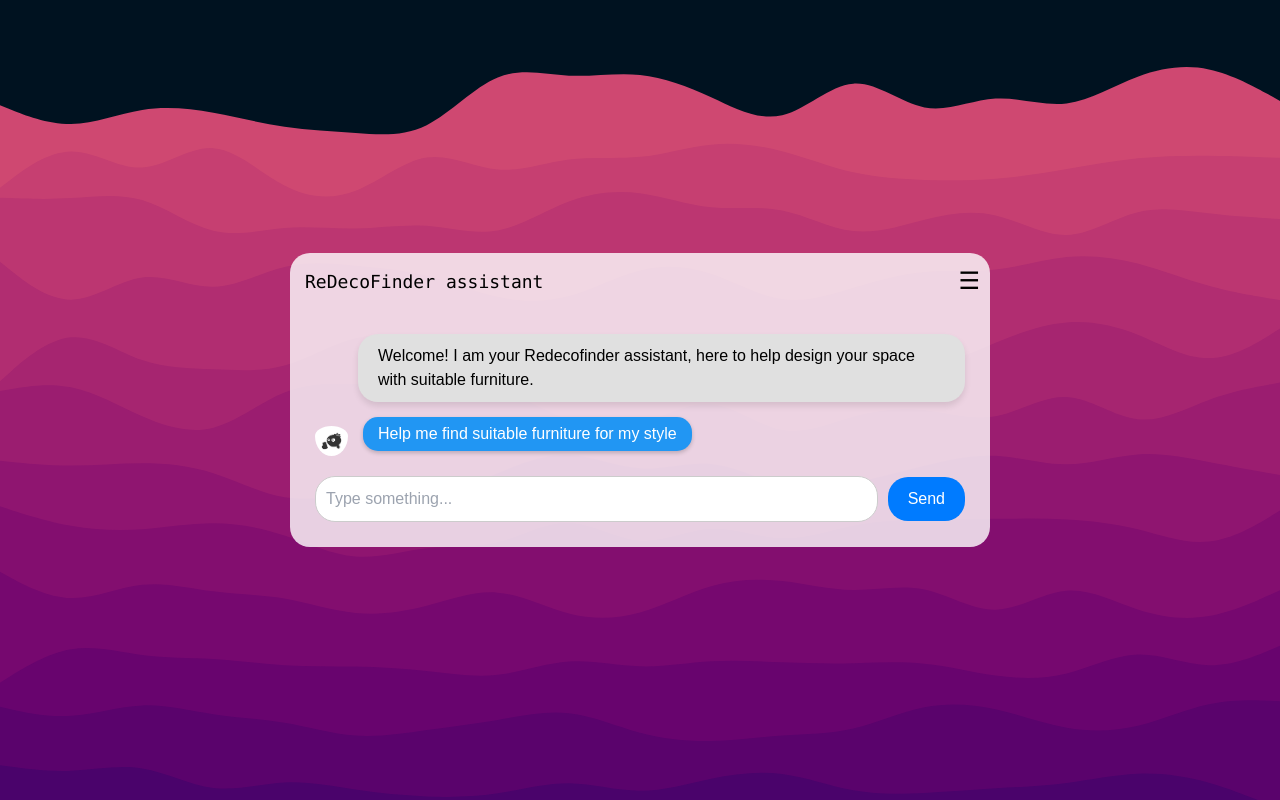
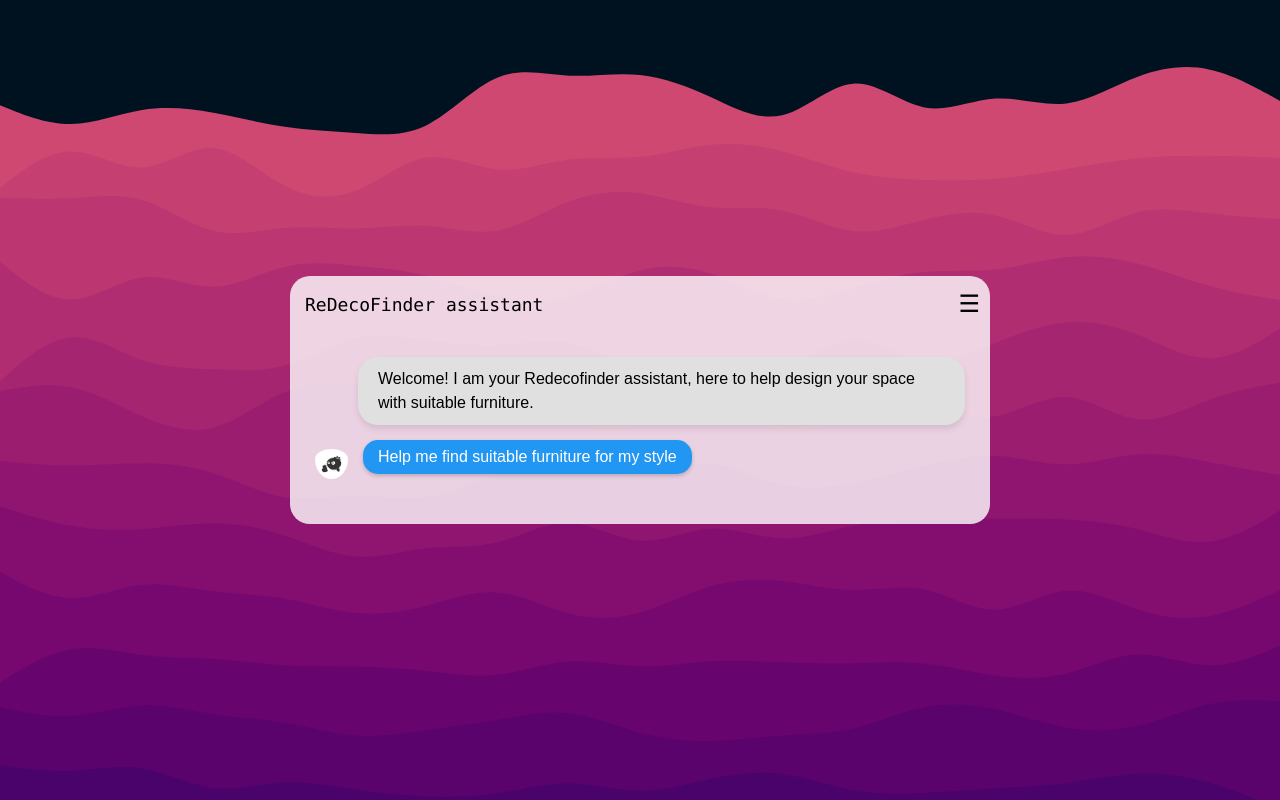
Before and after one commit to anttijoutsenniemi/redecofinder, a React (Create React App) app in the folder chat/: page / in a window 1280 px wide. Built offline with nearby package versions, Linux system fonts and the light colour scheme.

Commit message:
added conditional rendering for typing controls

```diff
--- a/chat/src/App.tsx
+++ b/chat/src/App.tsx
@@ -21,6 +21,7 @@ const App: React.FC = () => {
   ]);
   const [furnitureClass, setFurnitureClass] = useState<string>('Chairs');
   const messageEnd = useRef<HTMLDivElement>(null);
+  const [typingMode, setTypingMode] = useState<boolean>(false);
 
   const scrollToBottom = () => {
     messageEnd.current?.scrollIntoView({ behavior: 'smooth' });
@@ -54,6 +55,7 @@ const App: React.FC = () => {
             break;
         case 'Open Camera':
             //code for opening camera
+            setTypingMode(true);
             options = ['Start again'];
             break;
         case 'No thank you, give me chair suggestions that I can browse.':
@@ -88,6 +90,10 @@ const App: React.FC = () => {
 function toggleDrawer() {
   const drawer : any = document.getElementById('drawer');
   drawer.classList.toggle('open');
+}
+
+const receiveInput = (input : string) => {
+  console.log(input);
 }
 
   return (
@@ -144,7 +150,10 @@ function toggleDrawer() {
         )}
       </div>
     ))}
-      <InputField/>
+      {typingMode && (
+        <InputField receiveInput={receiveInput}/>
+      )}
+
       </div>
       </div>
     </div>
--- a/chat/src/components/InputField.tsx
+++ b/chat/src/components/InputField.tsx
@@ -1,11 +1,15 @@
 import React, { useState } from 'react';
 import './../styles/inputfield.css';
 
-const InputField: React.FC = () => {
+interface InputProps {
+    receiveInput: any
+}
+
+const InputField: React.FC<InputProps> = (props) => {
   const [input, setInput] = useState('');
 
   const handleSend = () => {
-    alert(`You typed: ${input}`);
+    props.receiveInput(input);
     setInput('');
   };
 
--- a/chat/src/styles/inputfield.css
+++ b/chat/src/styles/inputfield.css
@@ -8,7 +8,7 @@
 
   .rounded-input {
     padding: 10px;
-    border-radius: 20px;
+    border-radius: 15px;
     border: 1px solid #ccc;
     width: 100%;
     outline: none;
@@ -21,7 +21,7 @@
   .send-button {
     padding: 10px 20px;
     border: none;
-    border-radius: 20px;
+    border-radius: 15px;
     background-color: #007bff;
     color: white;
     cursor: pointer;
```
